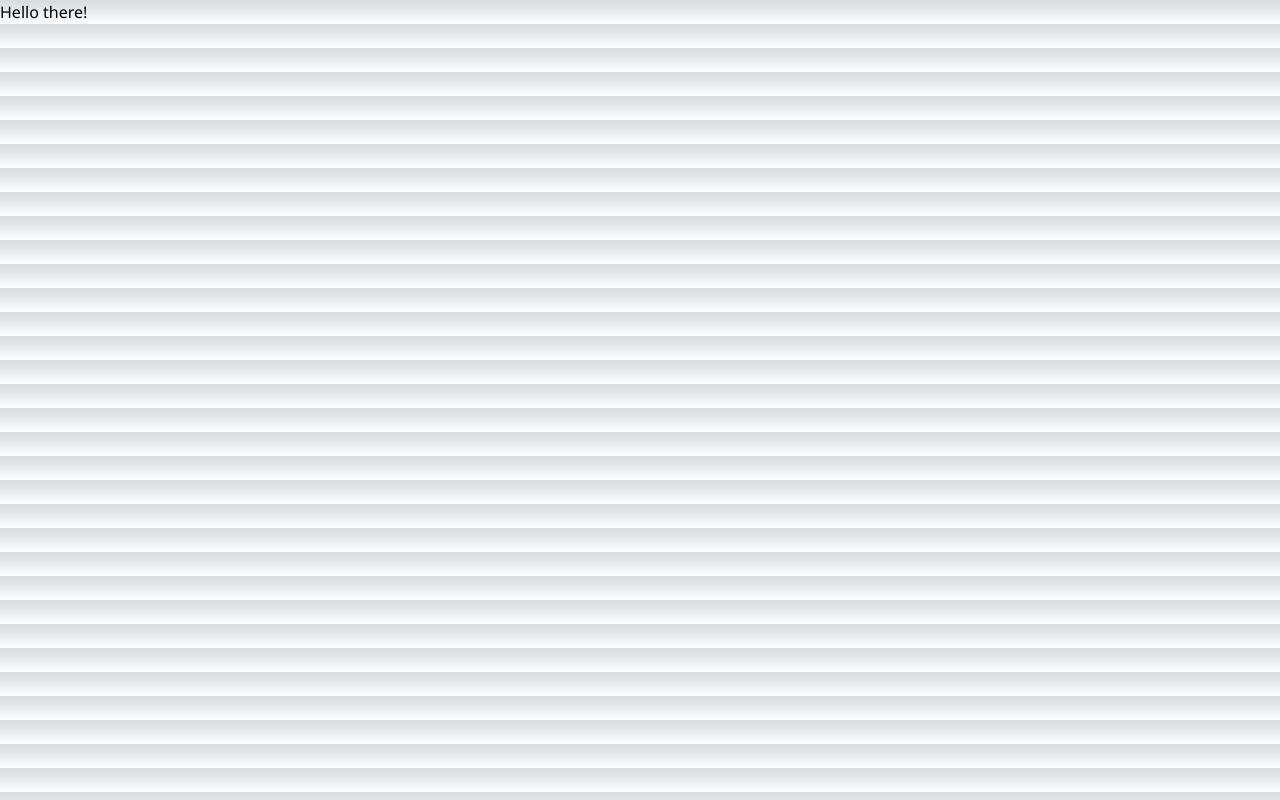
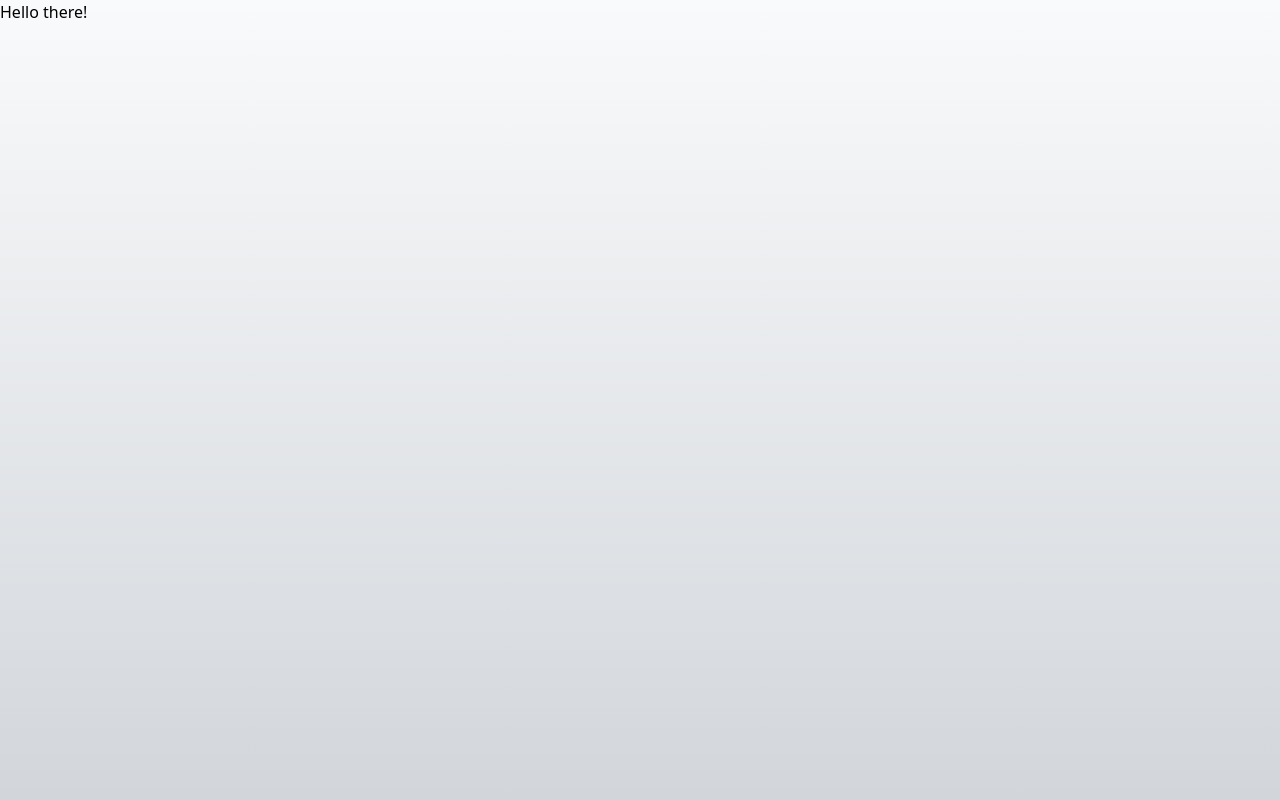
Before and after one commit to CodyJPerry/features-section-side-image, a Next.js app: page / in a window 1280 px wide. Built offline with nearby package versions, Linux system fonts and the light colour scheme.

Commit message:
Reset globals css and add gradient background

```diff
--- a/app/globals.css
+++ b/app/globals.css
@@ -1,33 +1,3 @@
 @tailwind base;
 @tailwind components;
 @tailwind utilities;
-
-:root {
-  --foreground-rgb: 0, 0, 0;
-  --background-start-rgb: 214, 219, 220;
-  --background-end-rgb: 255, 255, 255;
-}
-
-@media (prefers-color-scheme: dark) {
-  :root {
-    --foreground-rgb: 255, 255, 255;
-    --background-start-rgb: 0, 0, 0;
-    --background-end-rgb: 0, 0, 0;
-  }
-}
-
-body {
-  color: rgb(var(--foreground-rgb));
-  background: linear-gradient(
-      to bottom,
-      transparent,
-      rgb(var(--background-end-rgb))
-    )
-    rgb(var(--background-start-rgb));
-}
-
-@layer utilities {
-  .text-balance {
-    text-wrap: balance;
-  }
-}
--- a/app/layout.tsx
+++ b/app/layout.tsx
@@ -16,7 +16,7 @@ export default function RootLayout({
 }>) {
   return (
     <html lang="en">
-      <body className={notoSans.className}>{children}</body>
+      <body className={`notoSans.className w-screen min-h-screen bg-gradient-to-b from-gray-50 to-[#D2D6DB]`}>{children}</body>
     </html>
   );
 }
```
Also changed, not shown: app/page.tsx (line endings or trailing spaces).
